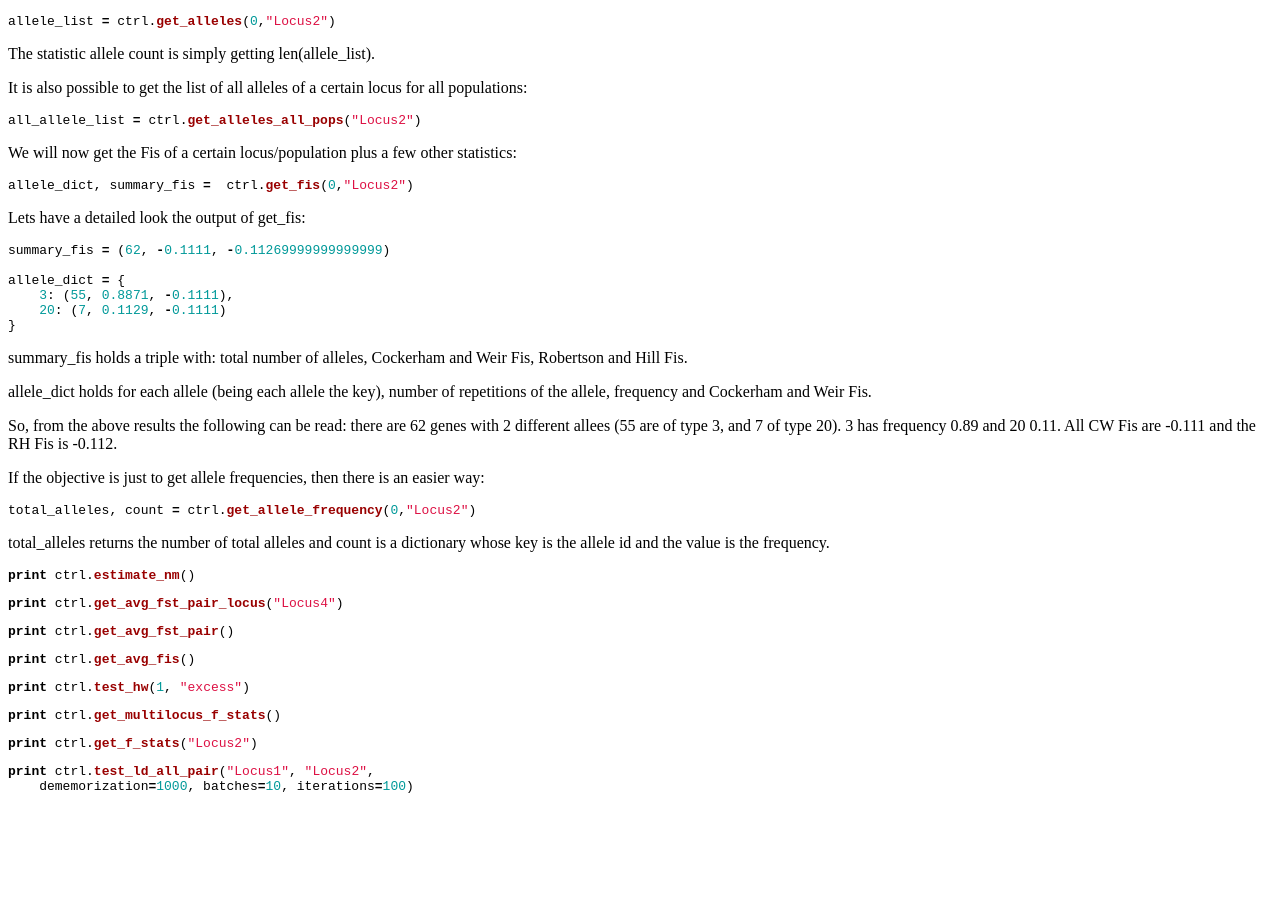
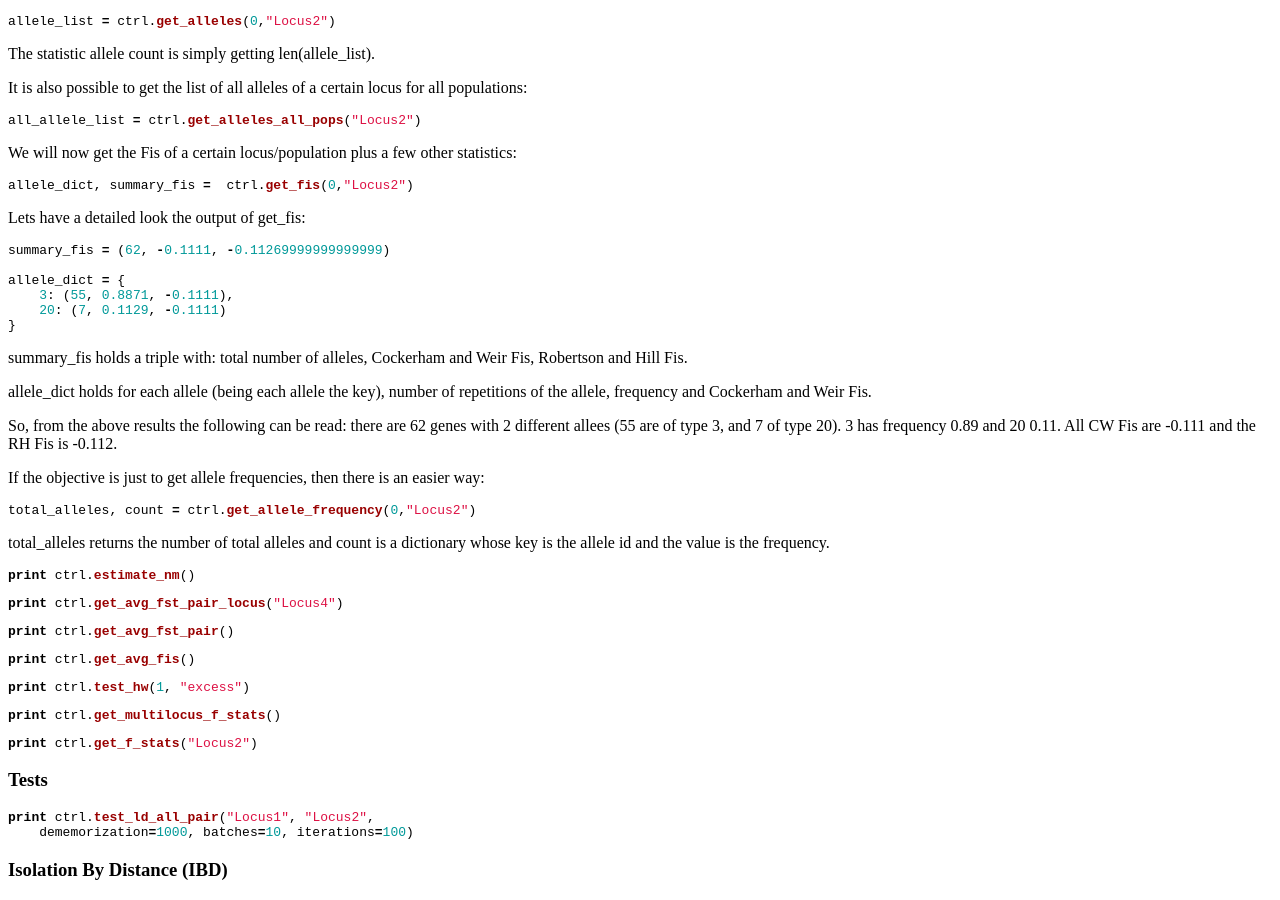
Before and after one commit to biopython/biopython.github.io, a Jekyll site: the page built from wiki/PopGen_Genepop.md, in a window 1280 px wide and 900 px high, scrolled down 820 px. Built offline with Jekyll 4.4.1, drawn with Linux system fonts in a browser that asks for light colours; before the commit the page ends 1627 px from its top, so only the background shows below that.

Commit message:
Change to wiki page

````diff
--- a/wiki/PopGen_Genepop.md
+++ b/wiki/PopGen_Genepop.md
@@ -160,7 +160,11 @@ print ctrl.get_multilocus_f_stats()
 print ctrl.get_f_stats("Locus2")
 ```
 
+### Tests
+
 ``` python
 print ctrl.test_ld_all_pair("Locus1", "Locus2",
     dememorization=1000, batches=10, iterations=100)
 ```
+
+### Isolation By Distance (IBD)
````
Also changed, not shown: 1 other file.
